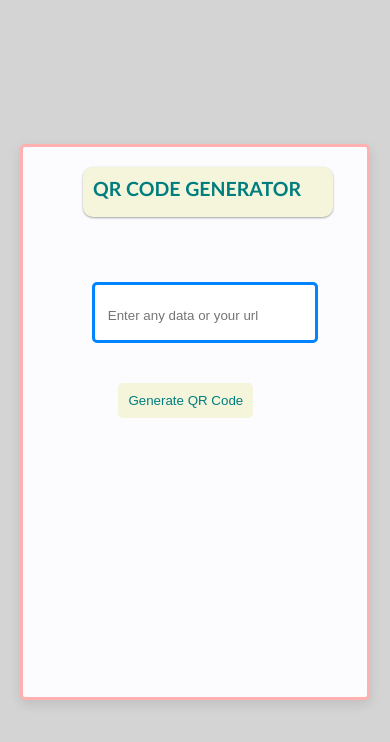
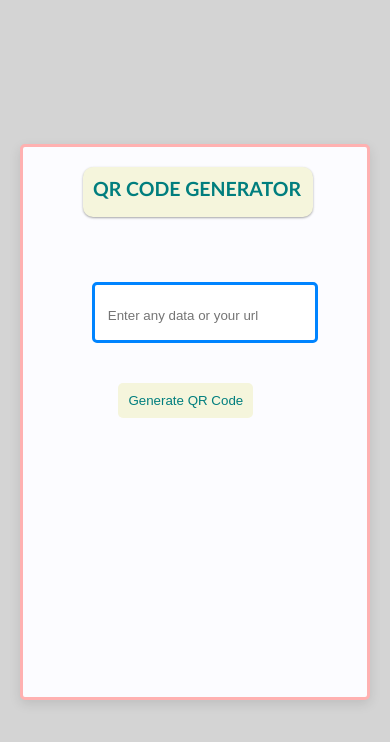
Before and after one commit to mohanrajloganathan05/QR-Code-Generator-App, a React (Vite) app: page / in a window 390 px wide. Shown: the top 742 px of the page. Built offline with nearby package versions, Linux system fonts and the light colour scheme; a web font is replaced by a local one.

Commit message:
Update App.css

```diff
--- a/src/App.css
+++ b/src/App.css
@@ -161,7 +161,7 @@
   .title-box{
       position: relative;
       left: 60px;
-      width: 250px;
+      width: 230px;
       font-size: small;
   }
 
```
